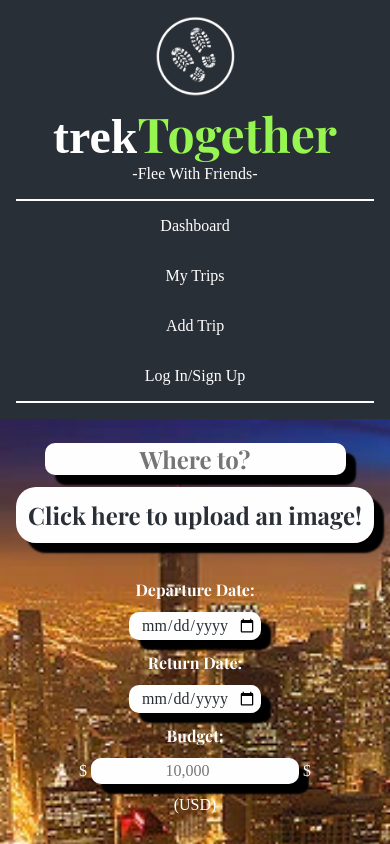
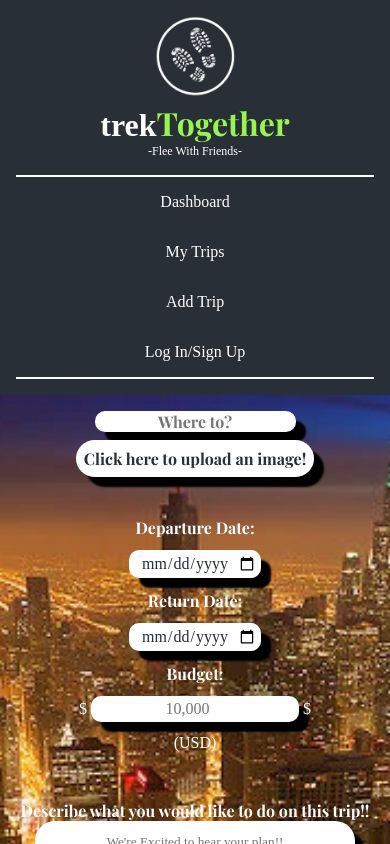
Before and after one commit to harmonyburke/trekTogether, a React (Vite) app in the folder client/: page /addtrip in a window 390 px wide. Shown: the top 844 px of the page. Built offline with nearby package versions, Linux system fonts and the light colour scheme; a web font is replaced by a local one.

Commit message:
fixed time bug, added socials

```diff
--- a/client/src/components/Login.jsx
+++ b/client/src/components/Login.jsx
@@ -4,6 +4,7 @@ const Login = () => {
     return (
         <section>
             <form action="submit" id='login-form' style={{ backgroundImage: `url(${randomImg()})`, backgroundSize: 'cover', backgroundPosition: 'center', backgroundRepeat: 'no-repeat' }}>
+                <br /><br /><br /><br /><br /><br /><br /><br /><br /><br />
                 {/* Email input */}
                 <input className='input'
                 type="email"
@@ -15,6 +16,7 @@ const Login = () => {
                 placeholder='Password'
                 required /> <br />
                 <button type='submit' id='login-signup-btn'>Login</button>
+                <br /><br /><br /><br /><br /><br /><br /><br /><br /><br />
             </form>
         </section>
      );
--- a/client/src/components/SignUp.jsx
+++ b/client/src/components/SignUp.jsx
@@ -4,6 +4,7 @@ const Signup = () => {
     return (
         <section>
             <form id="signUp-container" action="/signup" style={{ backgroundImage: `url(${randomImg()})`, backgroundSize: 'cover', backgroundPosition: 'center', backgroundRepeat: 'no-repeat' }}>
+            <br /><br /><br /><br /><br />
                  {/* Name input */}
                  <input className='input'
                 type="text"
@@ -19,6 +20,7 @@ const Signup = () => {
                 placeholder='Password'
                 required /> <br />
                 <button type='submit' id='login-signup-btn'>Sign Up</button>
+                <br /><br /><br /><br /><br />
             </form>
         </section>
      );
--- a/client/src/components/TripList.jsx
+++ b/client/src/components/TripList.jsx
@@ -5,10 +5,6 @@ import defaultPic from '../assets/defaultPic.jpeg'
 import "../style-components/tripList.css"
 
 const TripList = ( trip ) => {
-
-// const imgStyle = {
-//     backgroundImage: `url(${trip.img || defaultPic})`,
-// }
 
 return (
        <section className="tripIdea-container">
@@ -22,7 +18,7 @@ return (
                     <p className='date'>{trip.departureDate} - {trip.returnDate}</p> <br />
                     <p>Created By:</p>
                     <p className='title'>{trip.user}</p><br />
-                    <p className="createdAt">{formatDistance(new Date("2022-01-04"), { addSuffix: true })}</p>
+                    <p className="createdAt">{formatDistance(new Date(trip.createdAt), { addSuffix: true })}</p>
                     {trip.showDelete && (
                     <><button id="edit" className='dashboard-view myTrips-view material-symbols-outlined'>Edit</button><button id="delete" className='dashboard-view myTrips-view material-symbols-outlined'>delete</button></>
                     )}
--- a/client/src/creators.json
+++ b/client/src/creators.json
@@ -2,8 +2,8 @@
     {
       "name": "Anna Turner",
       "githubLink": "https://github.com/AnnaT7459",
-      "linkedinLink": "",
-      "instagramLink": ""
+      "linkedinLink": "https://www.linkedin.com/in/anna-turner-09839a228/",
+      "instagramLink": "https://www.instagram.com/anna123192/"
     },
     {
       "name": "Curtis Zahniser",
--- a/client/src/pages/Dashboard.jsx
+++ b/client/src/pages/Dashboard.jsx
@@ -1,13 +1,11 @@
 import defaultPic from '../assets/defaultPic.jpeg'
-import dummyData from '../dummyData.json'
+import trips from '../dummyData.json'
 import TripList from "../components/TripList";
 import '../style/dashboard.css'
 
 
 
 const Dashboard = () => {
-
-    const trips = dummyData
 
     return (
         <section>
@@ -19,6 +17,7 @@ const Dashboard = () => {
                     where={trip.where}
                     departureDate={trip.departureDate}
                     returnDate={trip.returnDate}
+                    createdAt={trip.createdAt}
                 />
             ))}
         </section>
--- a/client/src/pages/MyTrips.jsx
+++ b/client/src/pages/MyTrips.jsx
@@ -15,6 +15,7 @@ const MyTrips = () => {
                     where={trip.where}
                     departureDate={trip.departureDate}
                     returnDate={trip.returnDate}
+                    createdAt={trip.createdAt}
                     showDelete={true}
                 />
             ))}
--- a/client/src/pages/TripPage.jsx
+++ b/client/src/pages/TripPage.jsx
@@ -23,7 +23,7 @@ const TripPage = () => {
                 <h4 className="title color-change">Budget:</h4>
                 <p className="color-change">{tripInfo.budget}</p>
                 <h4 className="title color-change">Posted:</h4>
-                <p className="createdAt color-change">{formatDistance(new Date("2024/01/12"), { addSuffix: true })}
+                <p className="createdAt color-change">{formatDistance(new Date(tripInfo.createdAt), { addSuffix: true })}
                 </p>
             </div>
                <button id="join-btn" className="color-change" type='submit'>✔ Join</button>
--- a/client/src/style-components/header.css
+++ b/client/src/style-components/header.css
@@ -31,7 +31,7 @@ header a {
     margin-bottom: 1em;
 }
 
- /* tablets */
+ /* anti squish */
  @media screen and (max-width: 820px) {
     .header {
         text-align: center;
@@ -41,3 +41,13 @@ header a {
         float: none;
     }
  }
+
+ @media screen and (max-width: 420px) {
+    header h1 {
+        font-size: 2em;
+    }
+
+    .slogan {
+        font-size: .75em;
+    }
+ }
--- a/client/src/style/addTrip.css
+++ b/client/src/style/addTrip.css
@@ -3,10 +3,6 @@
 
 label {
     background-color: transparent;
-}
-
-.whereTo {
-    margin: 400px;
 }
 
 #whereInput {
@@ -87,3 +83,17 @@ label {
     border: solid 2px var(--white);
     color: var(--white);
 }
+
+@media screen and (max-width: 420px) {
+    .custom-file-upload {
+        font-size: 1em;
+    }
+
+    #whereInput {
+        font-size: 1em;
+        margin: 1em;
+        border-radius: 10px;
+        text-align: center;
+        box-shadow: 10px 10px 2px black;
+       }
+}
```
